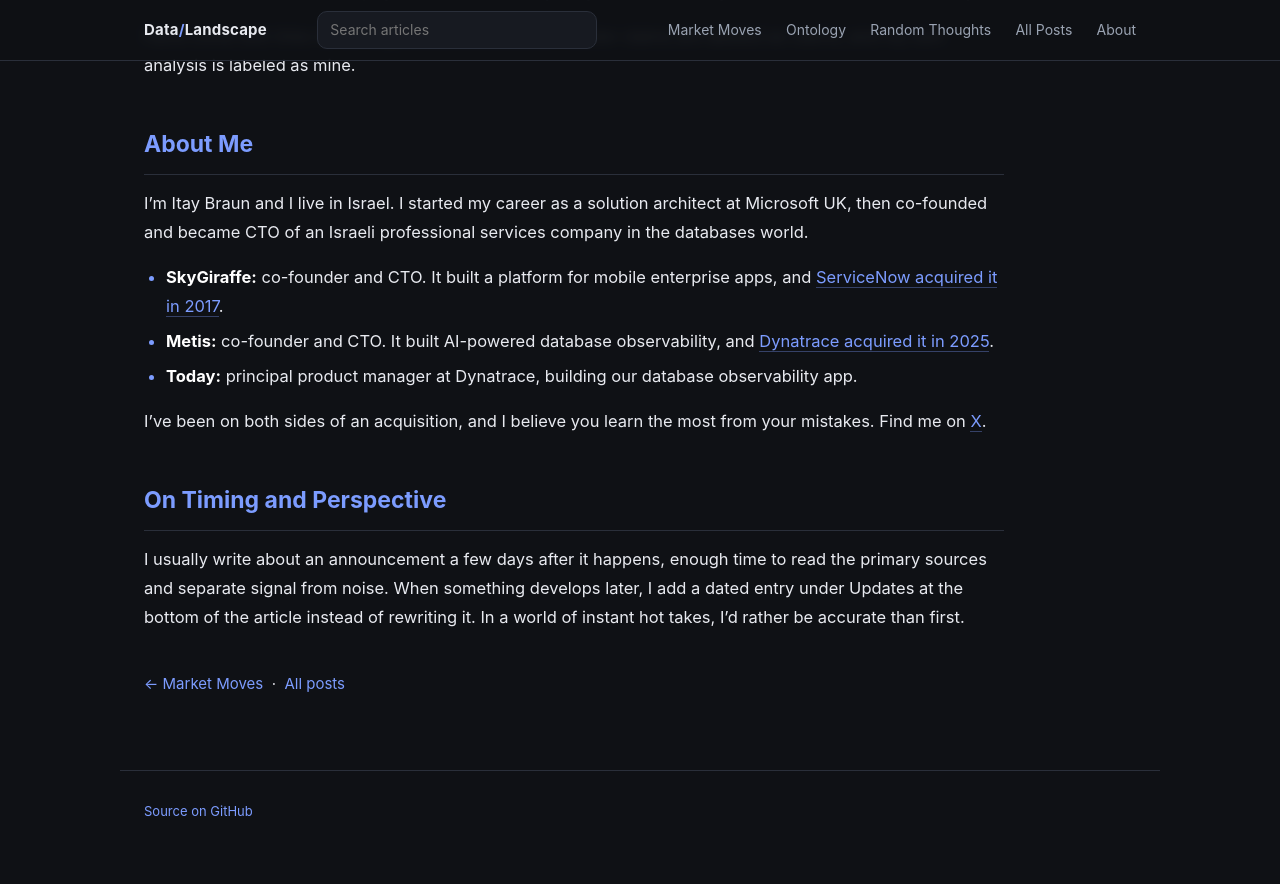
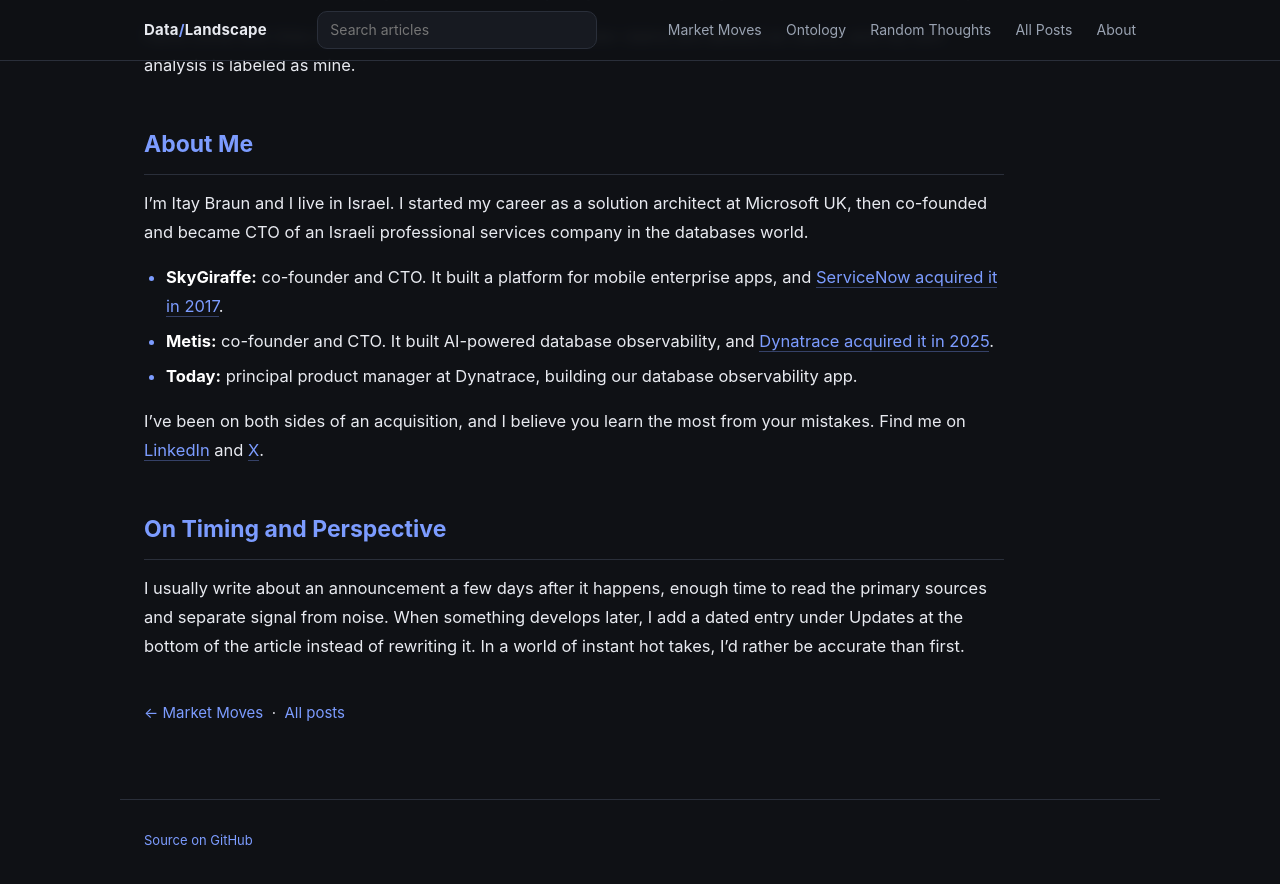
Before and after one commit to itayb-dt/data_landscape, a Jekyll site: the page built from blog_posts/general/001_about_this_blog.md, in a window 1280 px wide and 900 px high, scrolled down 883 px. Shown: the top 884 px of the window. Built offline with Jekyll 4.4.1, drawn with Linux system fonts in a browser that asks for light colours.

Commit message:
Add LinkedIn link to the About page and README
Co-Authored-By: Claude Sonnet 5.5 <noreply@anthropic.com>

```diff
--- a/blog_posts/general/001_about_this_blog.md
+++ b/blog_posts/general/001_about_this_blog.md
@@ -28,7 +28,7 @@ I'm Itay Braun and I live in Israel. I started my career as a solution architect
 - **Metis:** co-founder and CTO. It built AI-powered database observability, and [Dynatrace acquired it in 2025](https://devops.com/dynatrace-acquires-metis-revolutionizing-database-observability-with-ai/).
 - **Today:** principal product manager at Dynatrace, building our database observability app.
 
-I've been on both sides of an acquisition, and I believe you learn the most from your mistakes. Find me on [X](https://x.com/itaybraun).
+I've been on both sides of an acquisition, and I believe you learn the most from your mistakes. Find me on [LinkedIn](https://www.linkedin.com/in/itay-braun/) and [X](https://x.com/itaybraun).
 
 ## On Timing and Perspective
 
```
Also changed, not shown: README.md.
